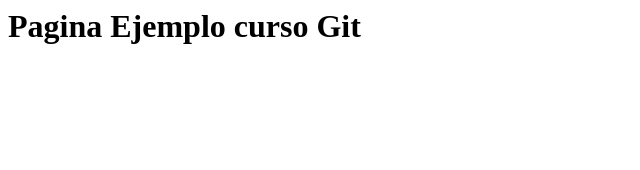
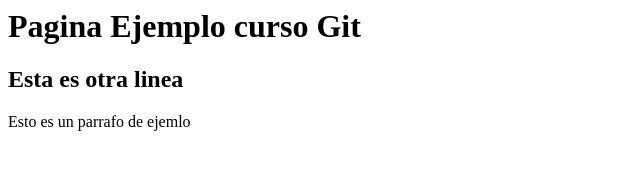
Before and after one commit to MelissaAlvarez4/CursoGitPildoras, a plain HTML site: page index.html in a window 1280 px wide. Shown: the whole page, without its empty margins (0-640 px from the left). Drawn offline with Linux system fonts and the light colour scheme.

Commit message:
Agregado parrafo

```diff
--- a/index.html
+++ b/index.html
@@ -5,5 +5,7 @@
 
 	<body>
 		<h1>Pagina Ejemplo curso Git</h1>
+		<h2>Esta es otra linea</h2>
+		<p>Esto es un parrafo de ejemlo</p>
 	</body>
 </html>
```
